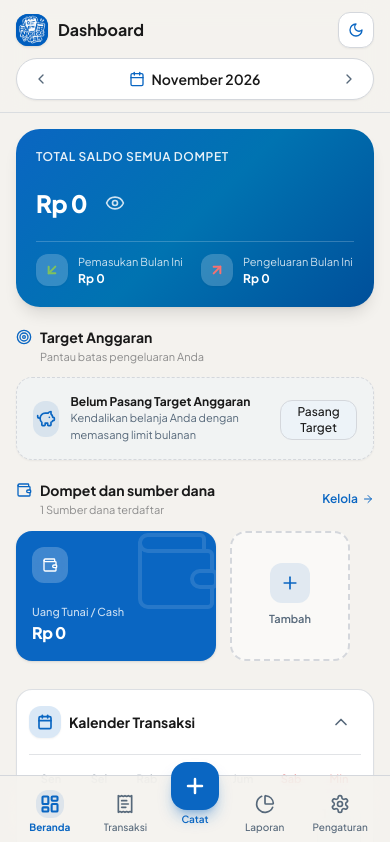
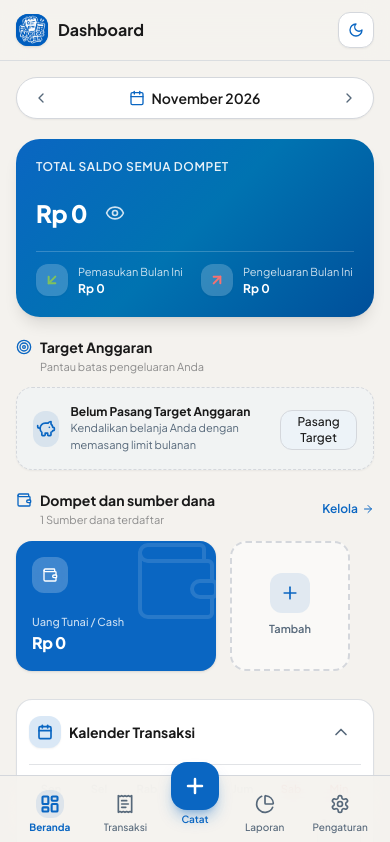
Before and after one commit to Riskypr/Nyatet-gan, a Next.js app: page / in a window 390 px wide. Shown: the top 842 px of the page. Built offline with nearby package versions, Linux system fonts and the light colour scheme.

Commit message:
ui: pindahkan filter bulan mobile dari header ke konten halaman

```diff
--- a/app/budget/page.tsx
+++ b/app/budget/page.tsx
@@ -10,6 +10,7 @@ import { BottomSheet } from '@/components/ui/BottomSheet';
 import { NumberInput } from '@/components/ui/NumberInput';
 import { Button } from '@/components/ui/Button';
 import { CategoryIcon } from '@/components/ui/CategoryIcon';
+import { MonthSelector } from '@/components/ui/MonthSelector';
 import { confirmWithToast } from '@/lib/utils/confirmToast';
 import { formatRupiah } from '@/lib/utils/currency';
 import {
@@ -177,18 +178,23 @@ export default function BudgetPage() {
 
   return (
     <div className="flex flex-col gap-5 max-w-3xl mx-auto pb-8">
-      {/* 1. Header Judul + Badge Bulan Aktif */}
-      <div className="flex flex-col gap-1.5">
-        <span className="inline-flex items-center gap-1.5 self-start px-2.5 py-1 rounded-full bg-secondary/15 text-secondary text-[10px] font-bold uppercase tracking-wider">
+      {/* 1. Header Judul + Badge Bulan Aktif + Filter Bulan Mobile */}
+      <div className="flex flex-col gap-2">
+        <div className="flex items-center justify-between gap-2">
+          <span className="inline-flex items-center gap-1.5 px-2.5 py-1 rounded-full bg-secondary/15 text-secondary text-[10px] font-bold uppercase tracking-wider">
             <span className="w-1.5 h-1.5 rounded-full bg-secondary" />
             Bulan Aktif: {formatMonthYear(currentMonth)}
           </span>
+          <MonthSelector variant="compact" className="sm:hidden shrink-0" />
+        </div>
+        <div>
           <h2 className="text-xl sm:text-2xl font-extrabold text-text-primary">
             Target Anggaran
           </h2>
-        <p className="text-xs sm:text-sm text-text-secondary">
+          <p className="text-xs sm:text-sm text-text-secondary mt-0.5">
             Atur batas pengeluaran per kategori agar arus kas tetap seimbang dan terencana.
           </p>
+        </div>
       </div>
 
       {/* 2. Kartu Pagu Anggaran Keseluruhan */}
--- a/app/page.tsx
+++ b/app/page.tsx
@@ -35,6 +35,7 @@ import { TransactionItem } from '@/components/transactions/TransactionItem';
 import { EmptyState } from '@/components/ui/EmptyState';
 import { ExpenseCalendar } from '@/components/calendar/ExpenseCalendar';
 import { CategoryIcon } from '@/components/ui/CategoryIcon';
+import { MonthSelector } from '@/components/ui/MonthSelector';
 
 export default function DashboardPage() {
   const { wallets, totalBalance, isBalanceHidden, toggleBalanceHidden } = useWalletStore();
@@ -91,6 +92,9 @@ export default function DashboardPage() {
 
   return (
     <div className="flex flex-col gap-5 sm:gap-6 max-w-3xl mx-auto">
+      {/* Selector Bulan Mobile (menyatu dengan konten, tidak menempel header) */}
+      <MonthSelector variant="full" className="sm:hidden" />
+
       {/* 1. Card Saldo Total (Hero Card) */}
       <div
         className="hero-total-card relative overflow-hidden rounded-3xl p-5 sm:p-6 text-white shadow-lg transition-colors duration-200"
--- a/app/reports/page.tsx
+++ b/app/reports/page.tsx
@@ -24,6 +24,7 @@ import {
 import { TransactionItem } from '@/components/transactions/TransactionItem';
 import { CategoryIcon } from '@/components/ui/CategoryIcon';
 import { EmptyState } from '@/components/ui/EmptyState';
+import { MonthSelector } from '@/components/ui/MonthSelector';
 import { formatRupiah, formatCompactNumber } from '@/lib/utils/currency';
 import {
   formatDateDisplay,
@@ -555,6 +556,9 @@ export default function ReportsPage() {
             </button>
           </div>
         </div>
+
+        {/* Selector Bulan Mobile (tidak menempel header) */}
+        <MonthSelector variant="full" className="sm:hidden" />
 
         {/* Weekly Filter Pills */}
         <div className="flex items-center gap-1.5 overflow-x-auto pb-1 scrollbar-none">
--- a/components/layout/Header.tsx
+++ b/components/layout/Header.tsx
@@ -34,8 +34,7 @@ export function Header() {
   };
 
   return (
-    <header className="sticky top-0 z-30 bg-bg/85 backdrop-blur-md border-b border-border/80 px-4 py-3 flex flex-col gap-2.5 transition-colors">
-      <div className="flex items-center justify-between gap-2">
+    <header className="sticky top-0 z-30 bg-bg/85 backdrop-blur-md border-b border-border/80 px-4 py-3 flex items-center justify-between gap-2 transition-colors">
       <div className="flex items-center gap-2.5">
         <div className="md:hidden w-8 h-8 rounded-xl bg-primary text-white flex items-center justify-center overflow-hidden shadow-sm">
           <img src="/Logo.png" alt="Nyatet Gan" className="w-full h-full object-cover" />
@@ -85,33 +84,6 @@ export function Header() {
         {/* Quick Dark Mode / Light Mode Switch */}
         <ThemeToggle />
       </div>
-      </div>
-
-      {/* Selector bulan khusus mobile: pill full-width dengan panah kiri-kanan */}
-      {showMonthSelector && (
-        <div className="sm:hidden flex items-center justify-between bg-surface border border-border rounded-full px-2 py-1 shadow-xs">
-          <button
-            onClick={handlePrevMonth}
-            className="h-8 w-8 flex items-center justify-center rounded-full text-text-secondary hover:text-text-primary hover:bg-surface-alt transition-colors cursor-pointer"
-            aria-label="Bulan Sebelumnya"
-          >
-            <ChevronLeft className="w-4 h-4" />
-          </button>
-          <div className="flex items-center gap-1.5 select-none">
-            <Calendar className="w-4 h-4 text-primary" />
-            <span className="text-sm font-semibold text-text-primary whitespace-nowrap">
-              {formatMonthYear(currentMonth)}
-            </span>
-          </div>
-          <button
-            onClick={handleNextMonth}
-            className="h-8 w-8 flex items-center justify-center rounded-full text-text-secondary hover:text-text-primary hover:bg-surface-alt transition-colors cursor-pointer"
-            aria-label="Bulan Berikutnya"
-          >
-            <ChevronRight className="w-4 h-4" />
-          </button>
-        </div>
-      )}
     </header>
   );
 }
--- /dev/null
+++ b/components/ui/MonthSelector.tsx
@@ -0,0 +1,91 @@
+'use client';
+
+import React from 'react';
+import { Calendar, ChevronLeft, ChevronRight } from 'lucide-react';
+import { useTransactionStore } from '@/lib/stores/transactionStore';
+import {
+  formatMonthYear,
+  formatMonthYearShort,
+  getNextMonth,
+  getPreviousMonth,
+} from '@/lib/utils/date';
+import { cn } from '@/lib/utils/cn';
+
+export interface MonthSelectorProps {
+  /** 'full': pill lebar penuh dengan ikon kalender; 'compact': pill ringkas inline */
+  variant?: 'full' | 'compact';
+  className?: string;
+}
+
+export function MonthSelector({
+  variant = 'full',
+  className,
+}: MonthSelectorProps) {
+  const { currentMonth, setCurrentMonth } = useTransactionStore();
+
+  const handlePrev = () => setCurrentMonth(getPreviousMonth(currentMonth));
+  const handleNext = () => setCurrentMonth(getNextMonth(currentMonth));
+
+  if (variant === 'compact') {
+    return (
+      <div
+        className={cn(
+          'inline-flex items-center gap-0.5 bg-surface border border-border rounded-full px-1.5 py-0.5 shadow-xs',
+          className
+        )}
+      >
+        <button
+          type="button"
+          onClick={handlePrev}
+          className="h-7 w-7 flex items-center justify-center rounded-full text-text-secondary hover:text-text-primary hover:bg-surface-alt transition-colors cursor-pointer"
+          aria-label="Bulan Sebelumnya"
+        >
+          <ChevronLeft className="w-3.5 h-3.5" />
+        </button>
+        <span className="text-xs font-bold text-text-primary px-1.5 whitespace-nowrap select-none">
+          {formatMonthYearShort(currentMonth)}
+        </span>
+        <button
+          type="button"
+          onClick={handleNext}
+          className="h-7 w-7 flex items-center justify-center rounded-full text-text-secondary hover:text-text-primary hover:bg-surface-alt transition-colors cursor-pointer"
+          aria-label="Bulan Berikutnya"
+        >
+          <ChevronRight className="w-3.5 h-3.5" />
+        </button>
+      </div>
+    );
+  }
+
+  return (
+    <div
+      className={cn(
+        'w-full flex items-center justify-between bg-surface border border-border rounded-full px-2 py-1 shadow-xs',
+        className
+      )}
+    >
+      <button
+        type="button"
+        onClick={handlePrev}
+        className="h-8 w-8 flex items-center justify-center rounded-full text-text-secondary hover:text-text-primary hover:bg-surface-alt transition-colors cursor-pointer"
+        aria-label="Bulan Sebelumnya"
+      >
+        <ChevronLeft className="w-4 h-4" />
+      </button>
+      <div className="flex items-center gap-1.5 select-none">
+        <Calendar className="w-4 h-4 text-primary" />
+        <span className="text-sm font-semibold text-text-primary whitespace-nowrap">
+          {formatMonthYear(currentMonth)}
+        </span>
+      </div>
+      <button
+        type="button"
+        onClick={handleNext}
+        className="h-8 w-8 flex items-center justify-center rounded-full text-text-secondary hover:text-text-primary hover:bg-surface-alt transition-colors cursor-pointer"
+        aria-label="Bulan Berikutnya"
+      >
+        <ChevronRight className="w-4 h-4" />
+      </button>
+    </div>
+  );
+}
```
Lines whose indentation alone changed are shown as unchanged.
